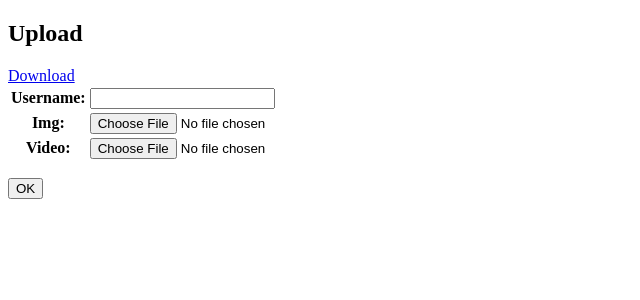
After one commit to NIRVANALAN/django-Go, a Django app: page /blog/upload/ in a window 1280 px wide. The commit adds this page. Shown: the top 300 px of the page, without its empty margins (0-640 px from the left). Run offline with Django 3.2, Linux system fonts and the light colour scheme.

Commit message:
add file batch upload function, stored in collected_static/Media

```diff
--- a/blog/models.py
+++ b/blog/models.py
@@ -3,20 +3,35 @@ from django import forms
 
 
 # Create your models here.
+class Media(models.Model):
+	username = models.CharField(max_length=30, null=True)
+	img = models.ImageField(upload_to='Media/img')
+	video = models.FileField(upload_to='Media/video')  # Not static file now
+	time = models.DateTimeField()
+
+	def __unicode__(self):  ##
+		return self.username
+
+
+class UserForm(forms.ModelForm):
+	class Meta:
+		model = Media
+		exclude = ('time',)
+
 
 class BlogPost(models.Model):
-    title = models.CharField(max_length=50)
-    body = models.TextField()
-    timestamp = models.DateTimeField()
+	title = models.CharField(max_length=50)
+	body = models.TextField()
+	timestamp = models.DateTimeField()
 
-    class Meta:
-        ordering = ('-timestamp',)
+	class Meta:
+		ordering = ('-timestamp',)
 
 
 class blogPostToForm(forms.ModelForm):
-    class Meta:
-        model = BlogPost
-        exclude = ('timestamp',)
+	class Meta:
+		model = BlogPost
+		exclude = ('timestamp',)
 
 
 # class BlogPostForm(forms.Form):
@@ -26,10 +41,10 @@ class blogPostToForm(forms.ModelForm):
 
 
 class DiaryPost(models.Model):
-    title = models.CharField(max_length=30)
-    participants = models.CharField(max_length=50)
-    body = models.TextField()
-    timestamp = models.DateTimeField()
+	title = models.CharField(max_length=30)
+	participants = models.CharField(max_length=50)
+	body = models.TextField()
+	timestamp = models.DateTimeField()
 
-    class Meta:
-        ordering = ('-timestamp',)
+	class Meta:
+		ordering = ('-timestamp',)
--- /dev/null
+++ b/blog/templates/register.html
@@ -0,0 +1,18 @@
+<!DOCTYPE html>
+<html lang="en">
+<head>
+    <meta charset="UTF-8">
+    <title>Upload</title>
+</head>
+<body>
+<h2>Upload</h2>
+<form action="/blog/upload/" method="POST" enctype = 'multipart/form-data'>
+    {% csrf_token %}
+    <a href="/blog/download">Download</a>
+    <table>
+        {{ form }}
+    </table>
+    <p><input type="submit" value="OK"></p>
+</form>
+</body>
+</html>
--- a/blog/urls.py
+++ b/blog/urls.py
@@ -5,5 +5,6 @@ from django.urls import path
 urlpatterns = [
 	path('', blog_index),
 	path('create/', create_blog_post),
-	path('download/', file_down)
+	path('download/', file_down),
+	path('upload/', upload)
 ]
--- a/blog/views.py
+++ b/blog/views.py
@@ -1,7 +1,7 @@
 from django.shortcuts import render, render_to_response
 from django.template import loader, Context
 from django.http import HttpResponse, HttpResponseRedirect, FileResponse
-from blog.models import BlogPost, blogPostToForm
+from blog.models import BlogPost, blogPostToForm, UserForm, Media
 from datetime import datetime
 from django.http import StreamingHttpResponse
 from django.views.generic import TemplateView
@@ -34,6 +34,30 @@ def file_down(request):
 	response['Content-Disposition'] = 'attachment;filename="bm.mp4"'
 	return response
 
+
+def upload(request):
+	if request.method == 'POST':
+		form = UserForm(request.POST, request.FILES)
+		if form.is_valid():
+			# username = form.cleaned_data['user_name']
+			# head_img = form.cleaned_data['headImg']
+			Media(
+				username=request.FILES.get('username'),
+				img=request.FILES.get('img'),
+				video=request.FILES.get('video'),
+				# django 里面上传文件默认只处理单个文件上传，批量上传的时候request.FILES 的类型
+				# 为 MultiValueDict，这种字典类是特殊定义的，要取得list 需要调用 getlist方法:
+				time=datetime.now()
+			).save()
+
+			return HttpResponseRedirect('/blog/upload')
+	else:
+		form = UserForm()
+	return render(request, "register.html", {'form': form})
+
+# def load_file(request):
+# if request.method = ''
+
 # def download(request):
 # 	def file_iterator(file_name, chunk_size=512):
 # 		with open(file_name) as f:
```
Also changed, not shown: blog/templates/index.html (+3 -5 lines), blog/migrations/0004_media.py (added), blog/migrations/0005_auto_20180717_1213.py (added), blog/migrations/0006_auto_20180717_1221.py (added), db.sqlite3, 1 other file.
